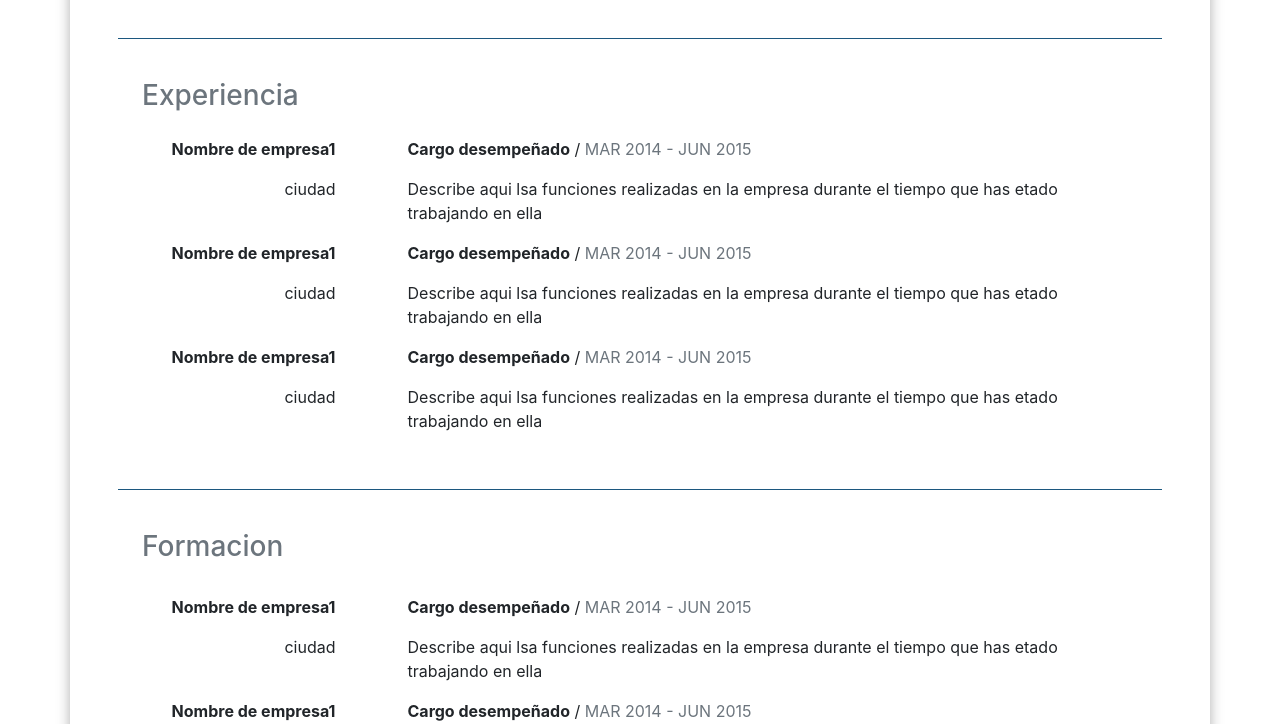
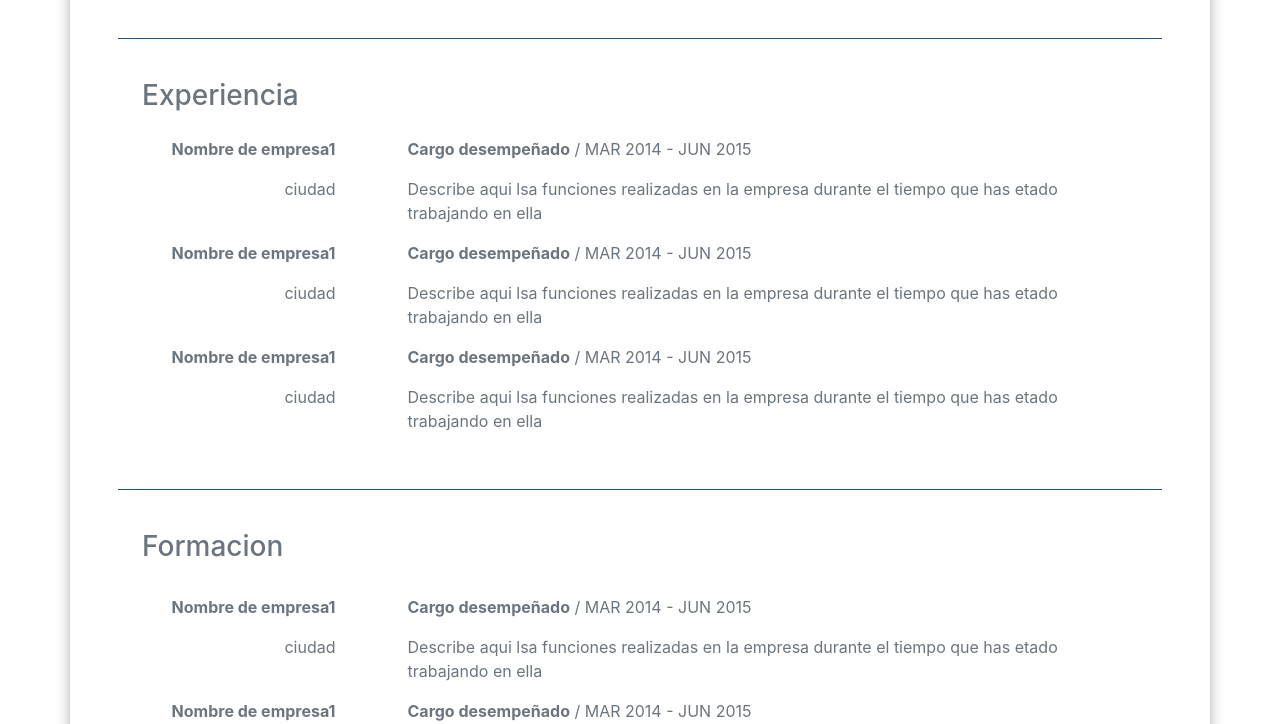
Before and after one commit to AnthonySmith96/As-Network, a plain HTML site: page curriculum.html in a window 1280 px wide. Shown: the part 228-952 px from the top of the page. Drawn offline with Linux system fonts and the light colour scheme.

Commit message:
Minor fixes and classes added

```diff
--- a/curriculum.html
+++ b/curriculum.html
@@ -9,10 +9,10 @@
   <body>
     <div class="container my-5 px-5">
       <div class="row p-4 pt-5">
-        <div class="col-3">
+        <div class="d-flex flex-column col-3">
           <img src="img/NuevaOpciónFondoN.jpg" alt="" width="130" class="img-rounded">
         </div>
-        <div class="col-6">
+        <div class="flex-column d-flex col-6">
           <h1>As-Card</h1>
           <h2 class="text-muted">Empresa</h2>
         </div>
@@ -28,28 +28,28 @@
       <div class="row p-4">
         <h3 class="col-12 mb-4 text-muted">Experiencia</h3>
         <div class="col-3 text-right pr-5 mb-4">
-          <p><b>Nombre de empresa1</b></p>
-          <p>ciudad</p>
+          <p class="text-muted"><b>Nombre de empresa1</b></p>
+          <p class="text-muted">ciudad</p>
         </div>
         <div class="col-9 pl-4">
-          <p> <b>Cargo desempeñado</b> / <span class="text-muted"> MAR 2014 - JUN 2015</span></p>
-          <p>Describe aqui lsa funciones realizadas en la empresa durante el tiempo que has etado trabajando en ella</p>
+          <p class="text-muted"> <b>Cargo desempeñado</b> / <span class="text-muted"> MAR 2014 - JUN 2015</span></p>
+          <p class="text-muted">Describe aqui lsa funciones realizadas en la empresa durante el tiempo que has etado trabajando en ella</p>
         </div>
         <div class="col-3 text-right pr-5 mb-4">
-          <p><b>Nombre de empresa1</b></p>
-          <p>ciudad</p>
+          <p class="text-muted"><b>Nombre de empresa1</b></p>
+          <p class="text-muted">ciudad</p>
         </div>
         <div class="col-9 pl-4">
-          <p> <b>Cargo desempeñado</b> / <span class="text-muted"> MAR 2014 - JUN 2015</span></p>
-          <p>Describe aqui lsa funciones realizadas en la empresa durante el tiempo que has etado trabajando en ella</p>
+          <p class="text-muted"> <b>Cargo desempeñado</b> / <span class="text-muted"> MAR 2014 - JUN 2015</span></p>
+          <p class="text-muted">Describe aqui lsa funciones realizadas en la empresa durante el tiempo que has etado trabajando en ella</p>
         </div>
         <div class="col-3 text-right pr-5 mb-4">
-          <p><b>Nombre de empresa1</b></p>
-          <p>ciudad</p>
+          <p class="text-muted"><b>Nombre de empresa1</b></p>
+          <p class="text-muted">ciudad</p>
         </div>
         <div class="col-9 pl-4">
-          <p> <b>Cargo desempeñado</b> / <span class="text-muted"> MAR 2014 - JUN 2015</span></p>
-          <p>Describe aqui lsa funciones realizadas en la empresa durante el tiempo que has etado trabajando en ella</p>
+          <p class="text-muted"> <b>Cargo desempeñado</b> / <span class="text-muted"> MAR 2014 - JUN 2015</span></p>
+          <p class="text-muted">Describe aqui lsa funciones realizadas en la empresa durante el tiempo que has etado trabajando en ella</p>
         </div>
       </div>
 
@@ -60,20 +60,20 @@
           <h3 class="text-muted">Formacion</h3>
         </div>
         <div class="col-3 text-right pr-5 mb-4">
-          <p><b>Nombre de empresa1</b></p>
-          <p>ciudad</p>
+          <p class="text-muted"><b>Nombre de empresa1</b></p>
+          <p class="text-muted">ciudad</p>
         </div>
         <div class="col-9 pl-4">
-          <p> <b>Cargo desempeñado</b> / <span class="text-muted"> MAR 2014 - JUN 2015</span></p>
-          <p>Describe aqui lsa funciones realizadas en la empresa durante el tiempo que has etado trabajando en ella</p>
+          <p class="text-muted"> <b>Cargo desempeñado</b> / <span class="text-muted"> MAR 2014 - JUN 2015</span></p>
+          <p class="text-muted">Describe aqui lsa funciones realizadas en la empresa durante el tiempo que has etado trabajando en ella</p>
         </div>
         <div class="col-3 text-right pr-5 mb-4">
-          <p><b>Nombre de empresa1</b></p>
-          <p>ciudad</p>
+          <p class="text-muted"><b>Nombre de empresa1</b></p>
+          <p class="text-muted">ciudad</p>
         </div>
         <div class="col-9 pl-4">
-          <p> <b>Cargo desempeñado</b> / <span class="text-muted"> MAR 2014 - JUN 2015</span></p>
-          <p>Describe aqui lsa funciones realizadas en la empresa durante el tiempo que has etado trabajando en ella</p>
+          <p class="text-muted"> <b>Cargo desempeñado</b> / <span class="text-muted"> MAR 2014 - JUN 2015</span></p>
+          <p class="text-muted">Describe aqui lsa funciones realizadas en la empresa durante el tiempo que has etado trabajando en ella</p>
         </div>
     </div>
 
@@ -87,7 +87,7 @@
 
           <div class="row px-5">
             <div class="col-6 px-0">
-              <p>- Español</p>
+              <p class="text-muted">- Español</p>
             </div>
             <div class="col-6 px-0">
               <div class="progress">
```
Also changed, not shown: index.html (+1 -1 lines).
